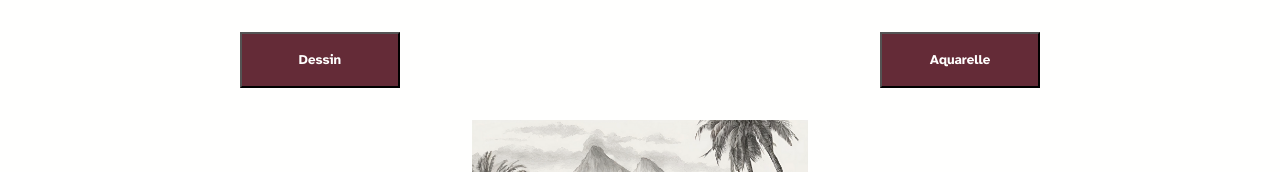
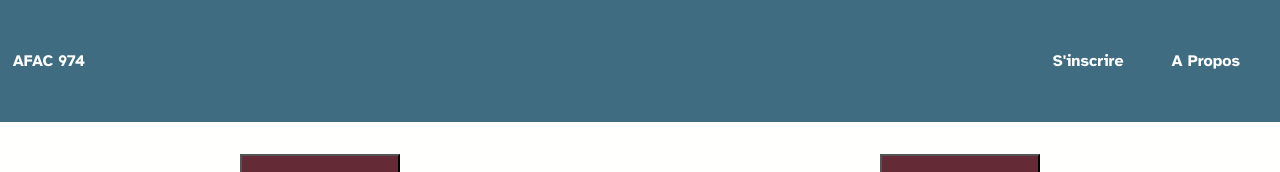
Before and after one commit to WildCodeSchool/2023-09-JS-Lille-P3-Afac, a React (Vite) app in the folder frontend/: page /Gallery in a window 1280 px wide. Shown: the top 172 px of the page. Built offline with nearby package versions, Linux system fonts and the light colour scheme.

Commit message:
Navbar is finished

```diff
--- a/frontend/src/components/Artists/ArtistCard.scss
+++ b/frontend/src/components/Artists/ArtistCard.scss
@@ -4,6 +4,7 @@
   flex-direction: column;
   width: 9rem;
   height: 17rem;
+  margin-top: 1rem;
 }
 
 .artistPic {
--- a/frontend/src/components/Artists/Artists.jsx
+++ b/frontend/src/components/Artists/Artists.jsx
@@ -1,11 +1,13 @@
 import { useGlobalContext } from "../Context/GlobalContextProvider";
 import ArtistCard from "./Artistcard";
 import "./Artists.scss";
+import NavBar from "../NavBar/NavBar";
 
 function Artists() {
   const { artists } = useGlobalContext();
   return (
     <main className="artistsContainer">
+      <NavBar />
       {artists.map((e) => (
         <ArtistCard name={e.name} img={e.img} />
       ))}
--- a/frontend/src/components/Artists/Artists.scss
+++ b/frontend/src/components/Artists/Artists.scss
@@ -4,5 +4,4 @@
   display: flex;
   justify-content: space-around;
   flex-wrap: wrap;
-  margin-top: 1rem;
 }
--- a/frontend/src/components/Gallery/Gallery.jsx
+++ b/frontend/src/components/Gallery/Gallery.jsx
@@ -2,12 +2,14 @@ import { useGlobalContext } from "../Context/GlobalContextProvider";
 import "./Gallery.scss";
 import ArtworkCard from "./ArtworkCard";
 import FilterButton from "./FilterButton";
+import NavBar from "../NavBar/NavBar";
 
 function Gallery() {
   const { artwork } = useGlobalContext();
   const { category } = useGlobalContext();
   return (
     <main className="galleryContainer">
+      <NavBar />
       <section className="buttonContainer">
         {category.map((e) => (
           <FilterButton name={e.name} />
--- a/frontend/src/components/NavBar/NavBar.jsx
+++ b/frontend/src/components/NavBar/NavBar.jsx
@@ -9,12 +9,12 @@ function NavBar() {
         AFAC 974
       </Link>
       <ul className="navbar__links">
-        <li className="navbar__item slideInDown-1">
+        <li className="navbar__item">
           <Link to="/" className="navbarLink">
             S'inscrire
           </Link>
         </li>
-        <li className="navbar__item slideInDown-3">
+        <li className="navbar__item">
           <Link to="/" className="navbarLink">
             A Propos
           </Link>
--- a/frontend/src/components/NavBar/NavBar.scss
+++ b/frontend/src/components/NavBar/NavBar.scss
@@ -6,15 +6,16 @@
   align-items: center;
   justify-content: space-between;
   width: 100%;
-  min-height: 3rem;
-  padding: 1rem;
+  min-height: 10%;
   color: $white;
+  font-family: $fontBold;
+  padding-top: 1%;
+  padding-bottom: 1%;
 }
 
 .navbar {
   @include navbar;
   background-color: $blueColor;
-  font-family: $fontBold;
 }
 
 .navbar_transparent {
@@ -26,11 +27,12 @@
 }
 .navbarLogo {
   color: $white;
+  padding-left: 1%;
 }
 .navbar__links {
   display: flex;
   list-style-type: none;
-  margin-right: 3rem;
+  margin-right: 1rem;
 }
 
 .navbarLink {
```
